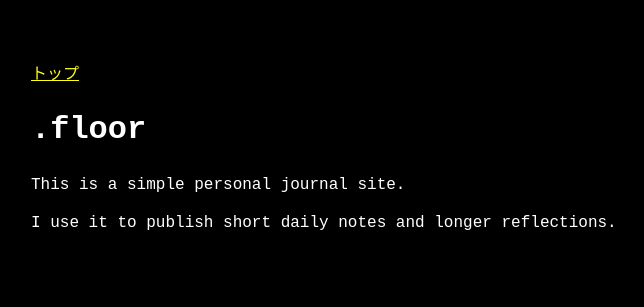
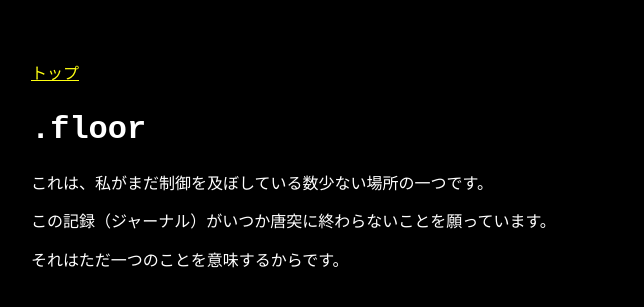
Before and after one commit to dotfloor/dotfloor.github.io, a Jekyll site: the page built from about.md, in a window 1280 px wide. Shown: the top 307 px of the page, without its empty margins (289-933 px from the left). Built offline with Jekyll 4.4.1, drawn with Linux system fonts in a browser that asks for light colours.

Commit message:
update about

```diff
--- a/about.md
+++ b/about.md
@@ -3,6 +3,8 @@ layout: page
 title: .floor
 ---
 
-This is a simple personal journal site.
+これは、私がまだ制御を及ぼしている数少ない場所の一つです。
 
-I use it to publish short daily notes and longer reflections.
+この記録（ジャーナル）がいつか唐突に終わらないことを願っています。
+
+それはただ一つのことを意味するからです。
```
